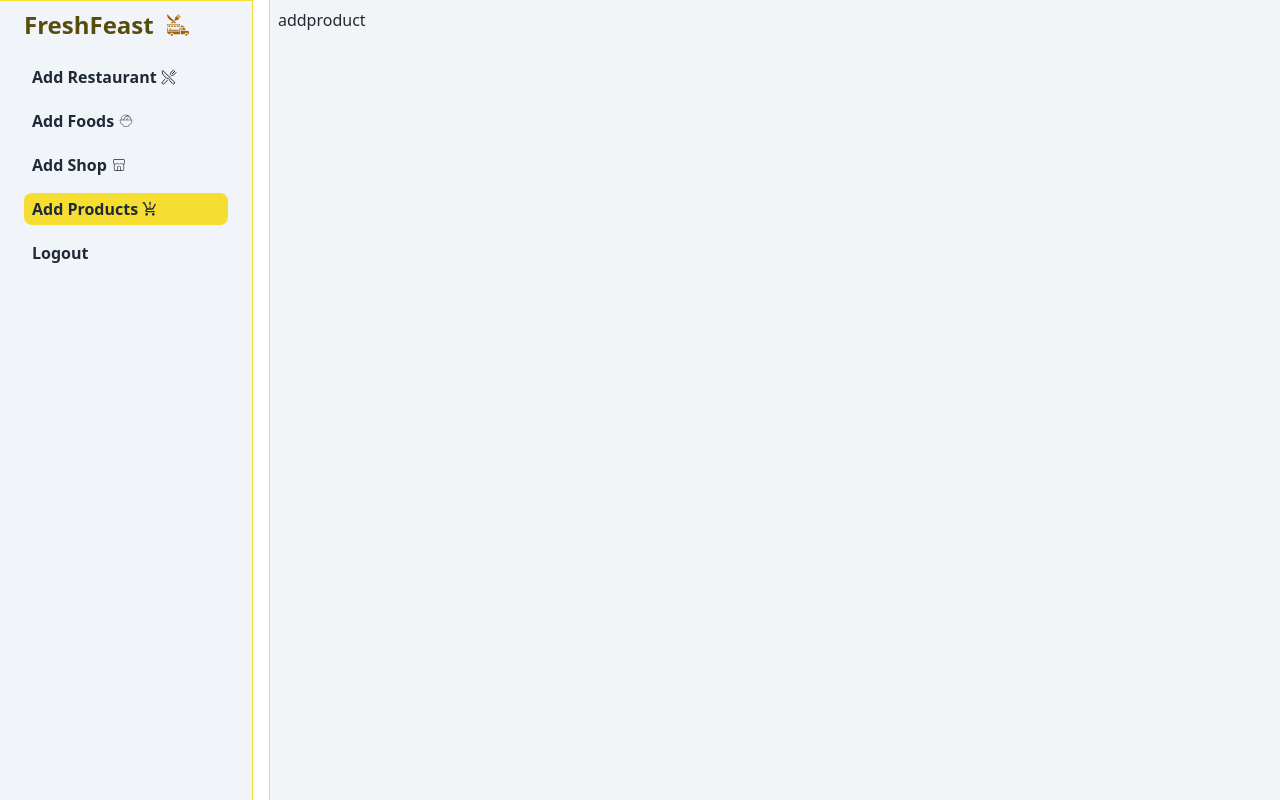
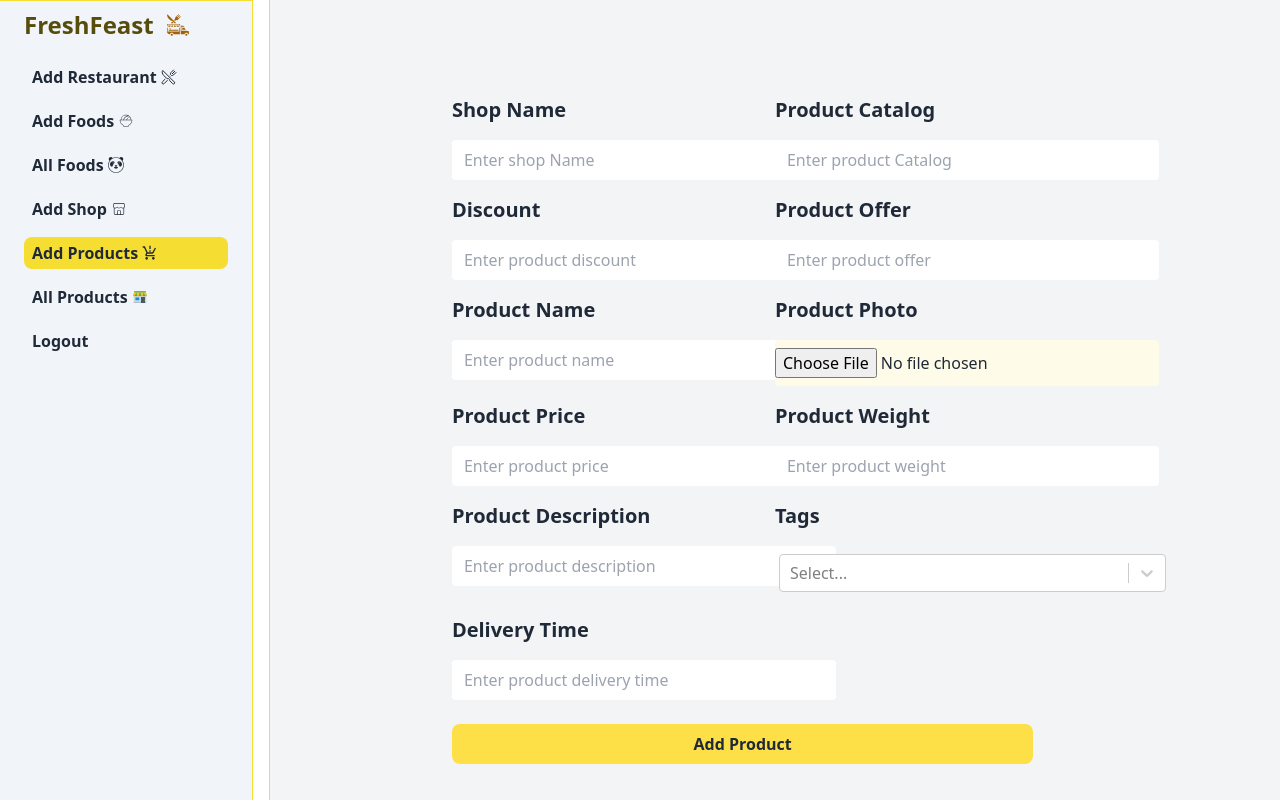
Before and after one commit to KaziMehediHasan1/food-delivery-frontend, a React (Vite) app: page /dashboard/addproduct in a window 1280 px wide. Built offline with nearby package versions, Linux system fonts and the light colour scheme.

Commit message:
add showfood and products route, completed products adding components architecture

```diff
--- a/src/components/Dashboard/Content/AddFood.jsx
+++ b/src/components/Dashboard/Content/AddFood.jsx
@@ -179,7 +179,11 @@ const AddFood = () => {
           </div>
         </div>
         <button className="text-center mx-auto w-[90%] bg-yellow-300 py-2 rounded-lg hover:bg-yellow-400 font-semibold">
-          Submit
+          {loading ? (
+            <span className="loading loading-spinner text-warning"></span>
+          ) : (
+            "Add Food"
+          )}
         </button>
       </form>
     </div>
--- a/src/components/Dashboard/Content/AddProduct.jsx
+++ b/src/components/Dashboard/Content/AddProduct.jsx
@@ -1,7 +1,238 @@
+import axios from "axios";
+import { useState } from "react";
+import CreatableSelect from "react-select/creatable";
+import { toast } from "react-toastify";
+const url = import.meta.env.VITE_SERVER_PORT;
+const image_hosting_key = import.meta.env.VITE_IMGBB_APIKEY;
+const image_hosting_api = `https://api.imgbb.com/1/upload?key=${image_hosting_key}`;
+const AddProduct = () => {
+  const [selectedOption, setSelectedOption] = useState(null);
+  const [loading, setLoading] = useState(false);
 
+  console.log(selectedOption, loading, "12 no line");
+  const handleSubmit = async (e) => {
+    e.preventDefault();
 
-const AddProduct = () => {
-  return <div>addproduct</div>;
+    const shopName = e.target.shopName.value;
+    const productCatalog = e.target.productCatalog.value;
+    const prodiscount = parseInt(e.target.prodiscount.value);
+    const proOffer = e.target.proOffer.value;
+    const proName = e.target.proName.value;
+    const proPrice = parseInt(e.target.proPrice.value);
+    const proWeight = e.target.proWeight.value;
+    const prodescription = e.target.prodescription.value;
+    const protags = selectedOption.map((tag) => tag.value);
+    const prodeliveryTime = e.target.prodeliveryTime.value;
+    const proPhoto = e.target.proPhoto.files[0];
+
+    // Start loading
+    setLoading(true);
+
+    if (!proPhoto) {
+      toast.error("No file selected");
+      setLoading(false);
+      return;
+    }
+
+    // Create FormData for the image
+    const fileRender = new FormData();
+    fileRender.append("image", proPhoto);
+
+    try {
+      // Step 1: Upload image
+      const response = await axios.post(image_hosting_api, fileRender, {
+        headers: {
+          "Content-Type": "multipart/form-data",
+        },
+      });
+
+      const uploadedImgUrl = response?.data?.data?.url;
+      if (!uploadedImgUrl) throw new Error("Image upload failed");
+
+      // Step 2: Create the product
+      const products = {
+        shopName,
+        productCatalog,
+        prodiscount,
+        proOffer,
+        proPhoto: uploadedImgUrl,
+        prodeliveryTime,
+        protags,
+        prodescription,
+        proWeight,
+        proPrice,
+        proName,
+      };
+
+      const res = await axios.post(`${url}/shopproduct`, products);
+
+      if (res?.status === 200) {
+        toast.success("Product added successfully!");
+        console.log("Product created:", res.data);
+      } else {
+        toast.error("Failed to add product. Please try again.");
+      }
+    } catch (error) {
+      console.error("Error:", error);
+      toast.error("An error occurred. Please try again.");
+    } finally {
+      // Reset loading state
+      setLoading(false);
+    }
+  };
+
+  return (
+    <div>
+      <form onSubmit={handleSubmit} className="space-y-4 w-[65%] mx-auto my-20">
+        <div className="grid grid-cols-2">
+          <div className="flex-col flex space-y-4 py-2">
+            <label htmlFor="name" className="text-xl font-semibold">
+              Shop Name
+            </label>
+            <input
+              type="text"
+              name="shopName"
+              required
+              placeholder="Enter shop Name"
+              className="w-96 px-3 py-2 rounded"
+            />
+          </div>
+          <div className="flex-col flex space-y-4 py-2">
+            <label htmlFor="name" className="text-xl font-semibold">
+              Product Catalog
+            </label>
+            <input
+              type="text"
+              name="productCatalog"
+              required
+              placeholder="Enter product Catalog"
+              className="w-96 px-3 py-2 rounded"
+            />
+          </div>
+          <div className="flex-col flex space-y-4 py-2">
+            <label htmlFor="name" className="text-xl font-semibold">
+              Discount
+            </label>
+            <input
+              type="text"
+              name="prodiscount"
+              required
+              placeholder="Enter product discount"
+              className="w-96 px-3 py-2 rounded"
+            />
+          </div>
+          <div className="flex-col flex space-y-4 py-2">
+            <label htmlFor="name" className="text-xl font-semibold">
+              Product Offer
+            </label>
+            <input
+              type="text"
+              name="proOffer"
+              required
+              placeholder="Enter product offer"
+              className="w-96 px-3 py-2 rounded"
+            />
+          </div>
+          <div className="flex-col flex space-y-4 py-2">
+            <label htmlFor="name" className="text-xl font-semibold">
+              Product Name
+            </label>
+            <input
+              type="text"
+              name="proName"
+              required
+              placeholder="Enter product name"
+              className="w-96 px-3 py-2 rounded"
+            />
+          </div>
+          <div className="flex-col flex space-y-4 py-2">
+            <label htmlFor="name" className="text-xl font-semibold">
+              Product Photo
+            </label>
+            <input
+              type="file"
+              name="proPhoto"
+              className="bg-yellow-50 w-96 rounded py-2"
+            />
+          </div>
+          <div className="flex-col flex space-y-4 py-2">
+            <label htmlFor="name" className="text-xl font-semibold">
+              Product Price
+            </label>
+            <input
+              type="text"
+              name="proPrice"
+              required
+              placeholder="Enter product price"
+              className="w-96 px-3 py-2 rounded"
+            />
+          </div>
+
+          <div className="flex-col flex space-y-4 py-2">
+            <label htmlFor="name" className="text-xl font-semibold">
+              Product Weight
+            </label>
+            <input
+              type="text"
+              name="proWeight"
+              required
+              placeholder="Enter product weight"
+              className="w-96 px-3 py-2 rounded"
+            />
+          </div>
+
+          <div className="flex-col flex space-y-4 py-2">
+            <label htmlFor="name" className="text-xl font-semibold">
+              Product Description
+            </label>
+            <input
+              type="text"
+              name="prodescription"
+              required
+              placeholder="Enter product description"
+              className="w-96 px-3 py-2 rounded"
+            />
+          </div>
+
+          <div className="flex-col flex space-y-4 py-2">
+            <label htmlFor="name" className="text-xl font-semibold">
+              Tags
+            </label>
+            <CreatableSelect
+              defaultValue={selectedOption}
+              onChange={setSelectedOption}
+              isMulti
+              className="w-[395px] px-1 py-2 rounded"
+              // options={options}
+            />
+          </div>
+          <div className="flex-col flex space-y-4 py-2">
+            <label htmlFor="name" className="text-xl font-semibold">
+              Delivery Time
+            </label>
+            <input
+              type="text"
+              name="prodeliveryTime"
+              required
+              placeholder="Enter product delivery time"
+              className="w-96 px-3 py-2 rounded"
+            />
+          </div>
+        </div>
+        <button
+          className={`text-center mx-auto w-[90%] ${
+            loading ? "bg-white" : " bg-yellow-300"
+          } py-2 rounded-lg hover:bg-yellow-400 font-semibold`}
+        >
+          {loading ? (
+            <span className="loading loading-spinner text-warning"></span>
+          ) : (
+            "Add Product"
+          )}
+        </button>
+      </form>
+    </div>
+  );
 };
 
 export default AddProduct;
--- a/src/components/Dashboard/Content/AddShop.jsx
+++ b/src/components/Dashboard/Content/AddShop.jsx
@@ -1,7 +1,6 @@
 import axios from "axios";
 import { useState } from "react";
 import { toast } from "react-toastify";
-
 const url = import.meta.env.VITE_SERVER_PORT;
 const image_hosting_key = import.meta.env.VITE_IMGBB_APIKEY;
 const image_hosting_api = `https://api.imgbb.com/1/upload?key=${image_hosting_key}`;
@@ -41,7 +40,7 @@ const AddShop = () => {
 
         // Create shop after successful image upload
         const res = await axios.post(`${url}/shopcreate`, shopCreating);
-        if (res?.data?.success && res.status === 200) {
+        if (res.status === 200) {
           toast.success("Shop created successfully!");
           console.log("Shop created: ", res.data);
         } else {
--- /dev/null
+++ b/src/components/Dashboard/Content/AllFood.jsx
@@ -0,0 +1,10 @@
+
+const AllFood = () => {
+  return (
+    <div>
+      ffff
+    </div>
+  );
+};
+
+export default AllFood;
--- /dev/null
+++ b/src/components/Dashboard/Content/AllProducts.jsx
@@ -0,0 +1,5 @@
+const AllProducts = () => {
+  return <div>ppp</div>;
+};
+
+export default AllProducts;
--- a/src/components/Dashboard/Main.jsx
+++ b/src/components/Dashboard/Main.jsx
@@ -1,8 +1,10 @@
 import { CiShop } from "react-icons/ci";
+import { FcShop } from "react-icons/fc";
 import { GiFoodTruck } from "react-icons/gi";
 import { IoRestaurantOutline } from "react-icons/io5";
 import { MdProductionQuantityLimits } from "react-icons/md";
 import { PiBowlFoodThin } from "react-icons/pi";
+import { SiFoodpanda } from "react-icons/si";
 import { Link, NavLink, Outlet } from "react-router-dom";
 
 const Main = () => {
@@ -43,6 +45,17 @@ const Main = () => {
                 <PiBowlFoodThin className="w-4 h-4" />
               </NavLink>
               <NavLink
+                to="allfoods"
+                className={({ isActive }) =>
+                  isActive
+                    ? "flex items-center space-x-1 bg-[#f5de31]  rounded-lg font-semibold py-1 px-2"
+                    : "flex items-center space-x-1 font-semibold py-1 px-2 hover:bg-slate-300 rounded-lg"
+                }
+              >
+                <p>All Foods</p>
+                <SiFoodpanda className="w-4 h-4" />
+              </NavLink>
+              <NavLink
                 to="addshop"
                 className={({ isActive }) =>
                   isActive
@@ -63,6 +76,17 @@ const Main = () => {
               >
                 <p>Add Products</p>
                 <MdProductionQuantityLimits className="w-4 h-4" />
+              </NavLink>
+              <NavLink
+                to="allproduct"
+                className={({ isActive }) =>
+                  isActive
+                    ? "flex items-center space-x-1 bg-[#f5de31] rounded-lg font-semibold py-1 px-2"
+                    : "flex items-center space-x-1 font-semibold py-1 px-2 hover:bg-slate-300 rounded-lg"
+                }
+              >
+                <p>All Products</p>
+                <FcShop className="w-4 h-4" />
               </NavLink>
               <NavLink
                 to="logout"
```
Also changed, not shown: src/routes/routes.jsx (+10 -0 lines), 1 other file (tests, documents, lock files or other folders).
